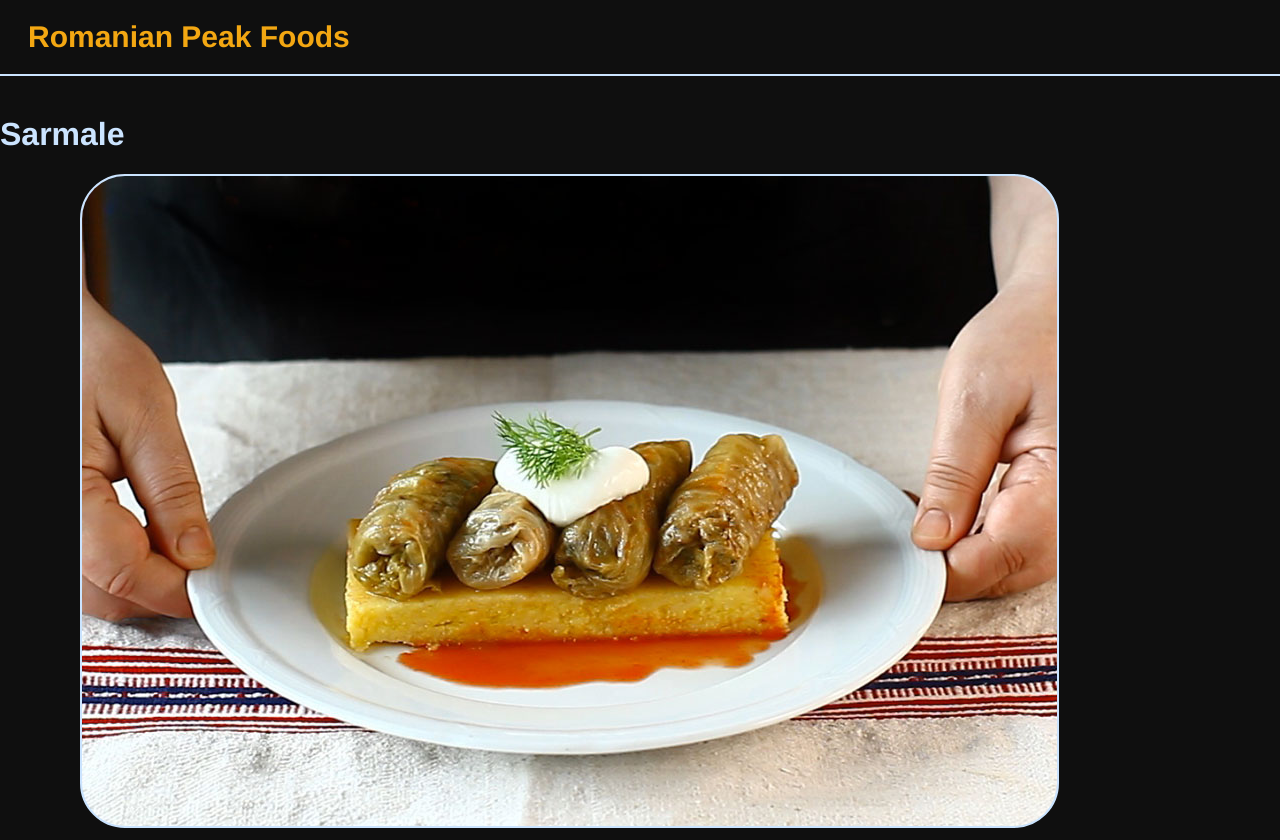
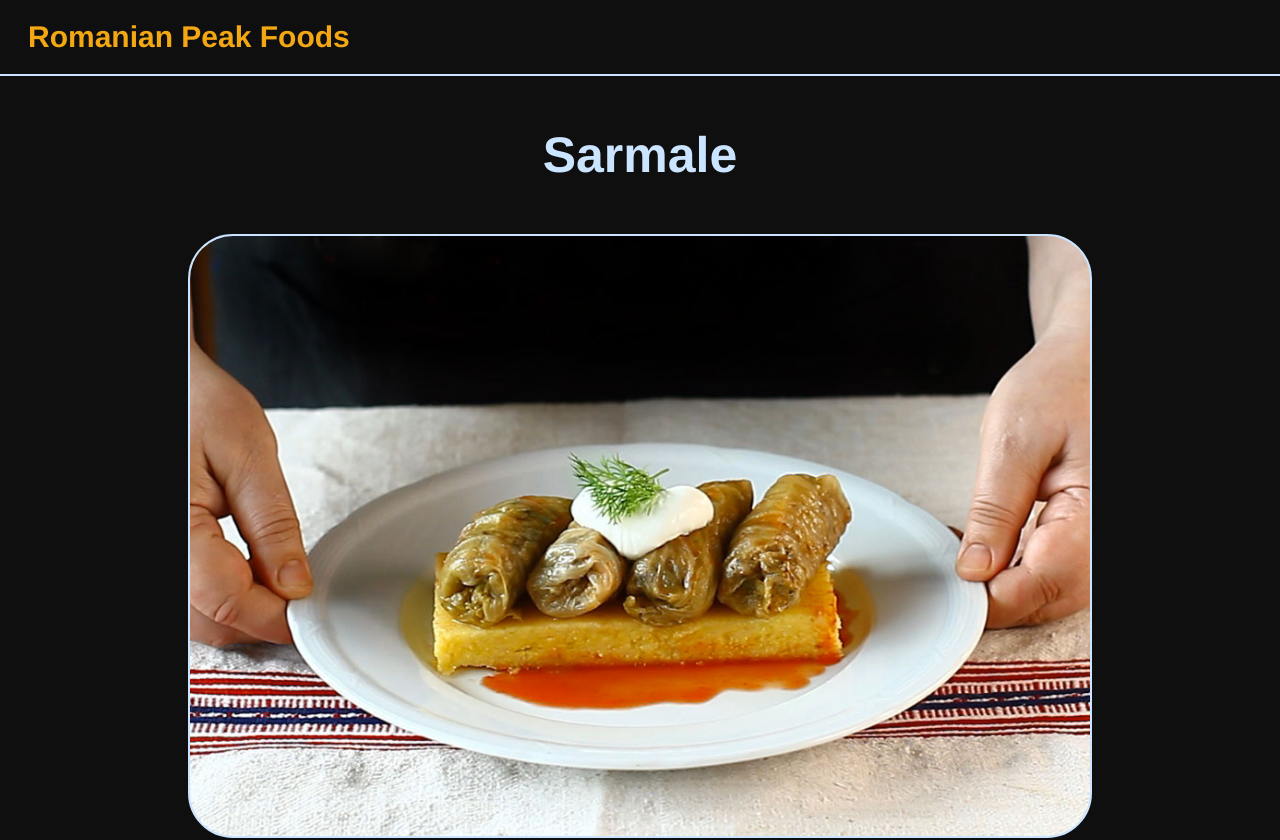
Before and after one commit to Cystem-Very-Epic/odin-recipes, a plain HTML site: page recipes/sarmale.html in a window 1280 px wide. Shown: the top 840 px of the page. Drawn offline with Linux system fonts and the light colour scheme.

Commit message:
Make the titles and images be centered and sized
I forgot to add the size before. And to center them. Fixed it now.

```diff
--- a/style.css
+++ b/style.css
@@ -42,6 +42,10 @@ img, .info-container {
 
 img {
     background-color: rgb(203, 228, 255);
+    display: block;
+    width: auto;
+    height: 600px;
+    margin: 50px auto;
 }
 
 .info-container p {
@@ -56,3 +60,10 @@ a {
     text-decoration: none;
     color: rgb(161, 232, 175);
 }
+
+h1 {
+    font-size: 50px;
+    text-align: center;
+    width: 1000px;
+    margin: 50px auto;
+}
```
